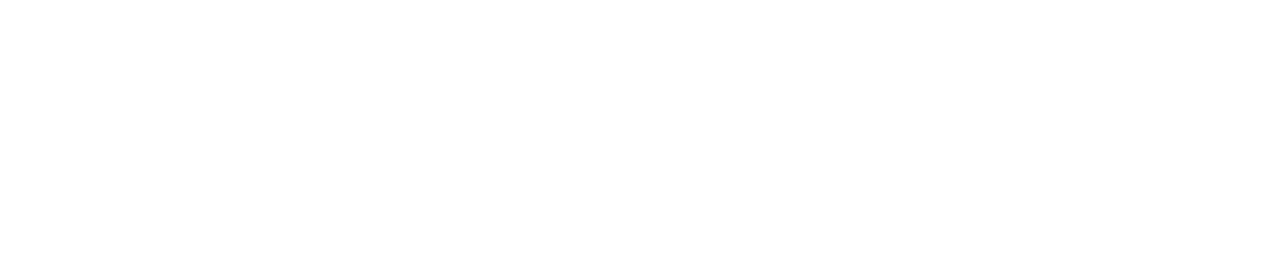
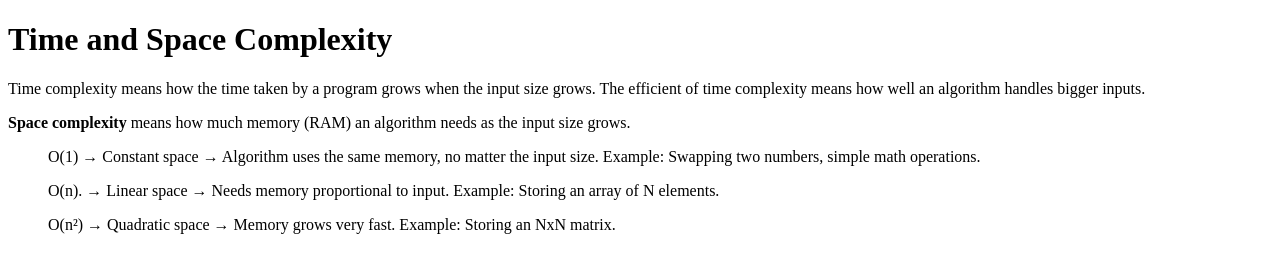
Before and after one commit to acciojob/time-and-space-complexity-akhil12345-cloud, a website: page main.html in a window 1280 px wide. Drawn offline with Linux system fonts and the light colour scheme.

Commit message:
created a submission

```diff
--- a/main.html
+++ b/main.html
@@ -7,6 +7,24 @@
 </head>
 
 <body>
+	<h1> Time and Space Complexity</h1>
+	<p>Time complexity means how the time taken by a program grows when the input size grows.
+	The efficient of time complexity means how well an algorithm handles bigger inputs.</p>
+
+	<p><b>Space complexity</b> means how much memory (RAM) an algorithm needs as the input size grows.
+
+		<ol>
+
+O(1) → Constant space → Algorithm uses the same memory, no matter the input size.
+Example: Swapping two numbers, simple math operations.</ol>
+
+<ol>O(n). → Linear space → Needs memory proportional to input.
+Example: Storing an array of N elements.</ol>
+
+<ol>O(n²) → Quadratic space → Memory grows very fast.
+Example: Storing an NxN matrix.</ol>
+
+</p>
 	<!-- the entire body must be written by student -->
     <script type="text/javascript" src="./script.js">
 </script>
```
